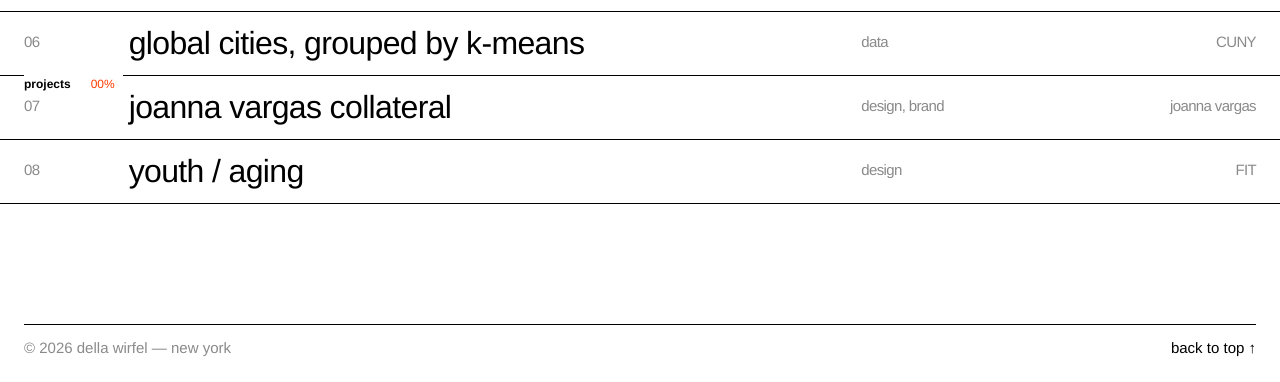
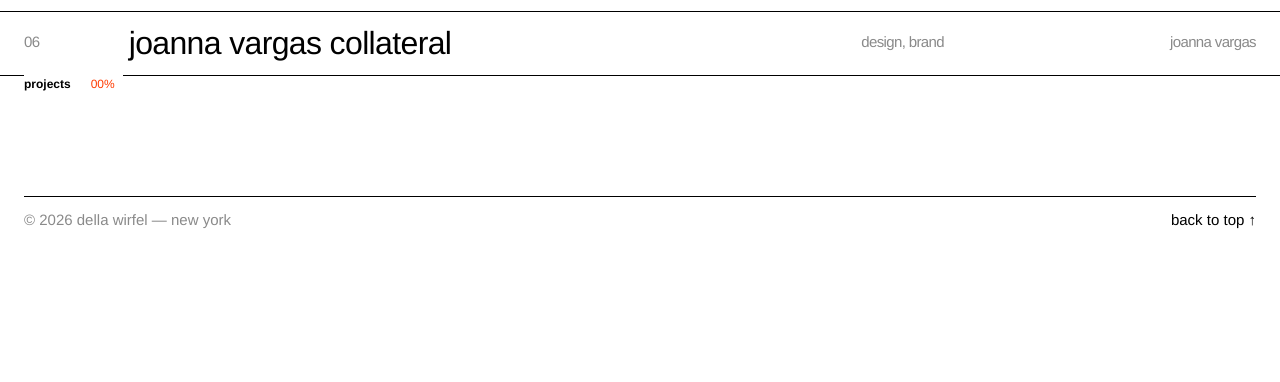
Before and after one commit to glitchdalle/dellawirfel, a plain HTML site: page projects.html in a window 1280 px wide. Shown: the part 687-1069 px from the top of the page. After the commit the page ends 941 px from the top, so only its background shows below. Drawn offline with Linux system fonts and the light colour scheme.

Commit message:
hide global cities and youth / aging from lists and next links; shorter typed intro
Co-Authored-By: Claude Opus 5.5 <noreply@anthropic.com>
Claude-Session: https://claude.ai/code/session_01RkuedTUMzGSUkbQHpBo9SB

```diff
--- a/projects.html
+++ b/projects.html
@@ -72,28 +72,12 @@
           <span class="year">CUNY</span>
         </a>
       </li>
-      <li data-tags="data" data-img="images/kmeans-thumb.svg">
-        <a href="projects/global-city-clusters.html">
-          <span class="num">06</span>
-          <span class="name">global cities, grouped by k-means</span>
-          <span class="tags">data</span>
-          <span class="year">CUNY</span>
-        </a>
-      </li>
       <li data-tags="design brand" data-img="images/web/spagirldigest_titlepic.jpg">
         <a href="projects/joanna-vargas-brand.html">
-          <span class="num">07</span>
+          <span class="num">06</span>
           <span class="name">joanna vargas collateral</span>
           <span class="tags">design, brand</span>
           <span class="year">joanna vargas</span>
-        </a>
-      </li>
-      <li data-tags="design" data-img="images/web/og_pic3.jpg">
-        <a href="projects/youth-aging.html">
-          <span class="num">08</span>
-          <span class="name">youth / aging</span>
-          <span class="tags">design</span>
-          <span class="year">FIT</span>
         </a>
       </li>
     </ul>
```
Also changed, not shown: index.html (+1 -9 lines).
